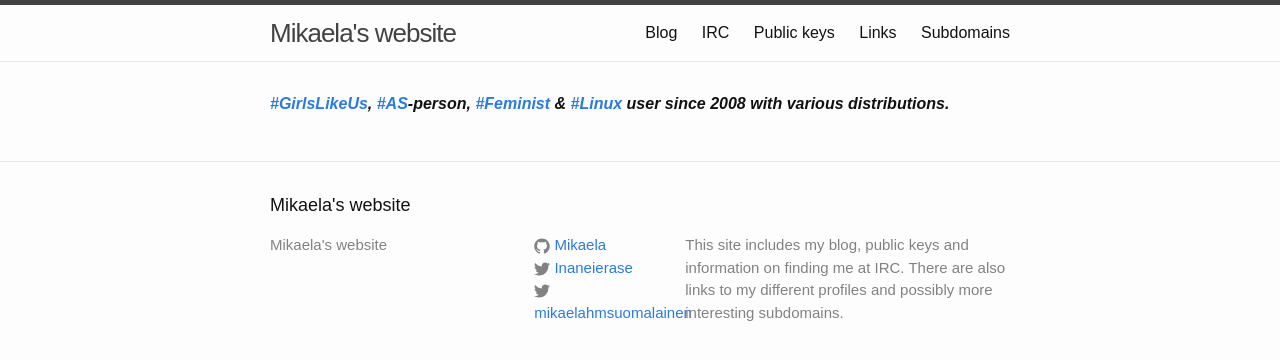
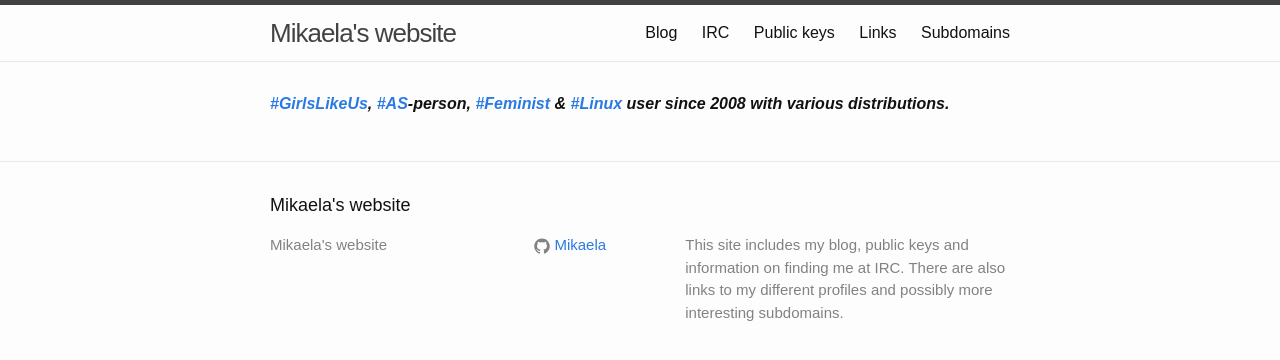
Before and after one commit to Mikaela/mikaela.github.io, a Jekyll site: the page built from index.markdown, in a window 1280 px wide. Shown: the top 360 px of the page. Built offline with Jekyll 4.4.1, drawn with Linux system fonts in a browser that asks for light colours; Markdown is read by kramdown in place of the engine named in the settings; some of the changed lines change nothing that is shown.

Commit message:
_config.yml: disable FB & Twitter for now

```diff
--- a/_config.yml
+++ b/_config.yml
@@ -7,9 +7,9 @@ description: > # this means to ignore newlines until "baseurl:"
 baseurl: "" # the subpath of your site, e.g. /blog/
 url: "https://mikaela.info" # the base hostname & protocol for your site
 # I prefer my GitHub being looked more than Twitter
-twitter_username: Inaneierase
+#twitter_username: Inaneierase
 github_username:  Mikaela
-facebook_username: mikaelahmsuomalainen
+#facebook_username: mikaelahmsuomalainen
 
 # Build settings
 markdown: redcarpet
```
